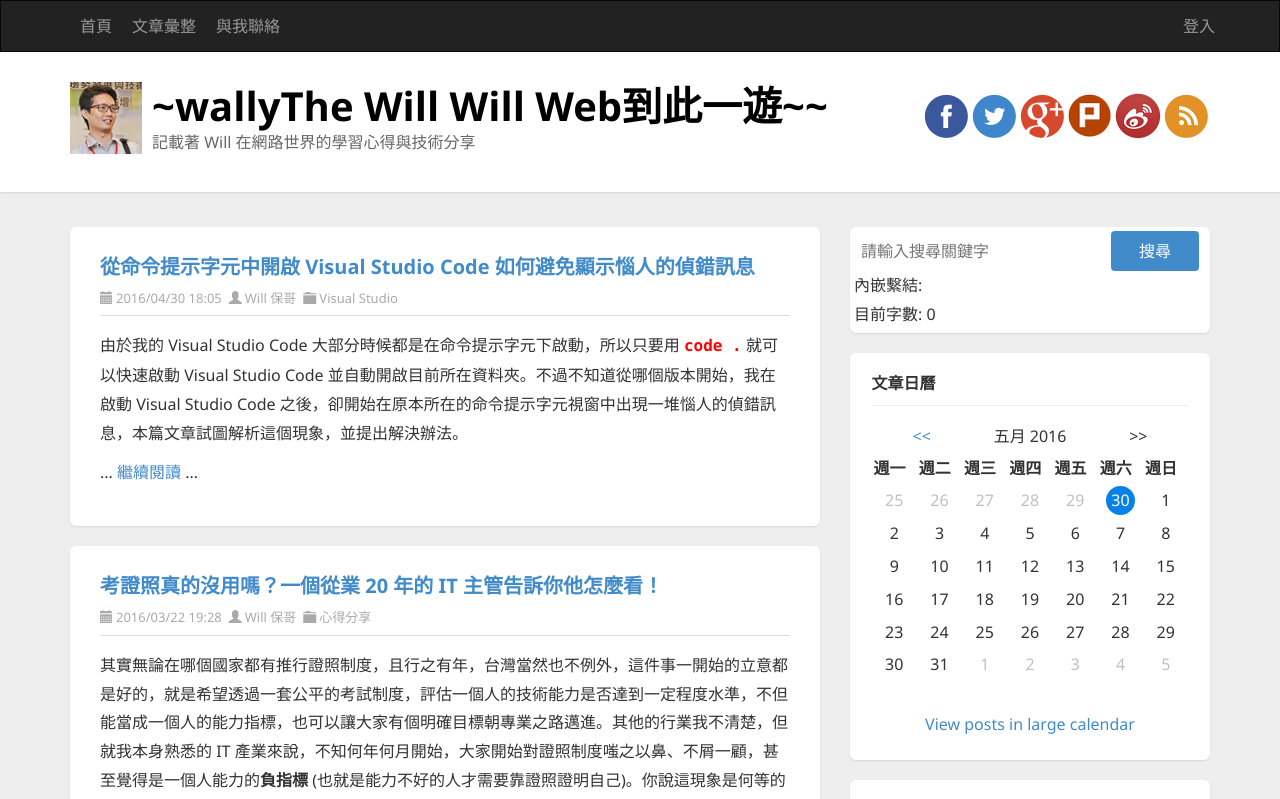
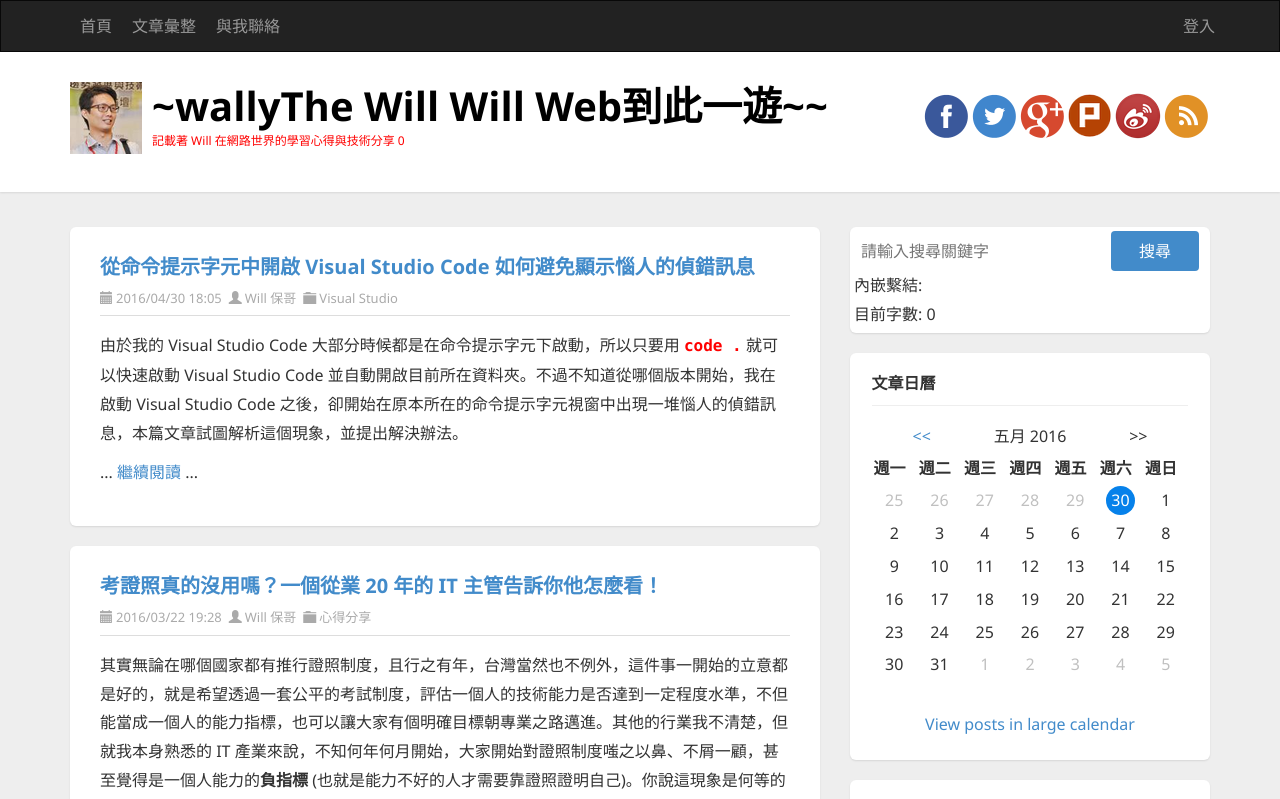
Before and after one commit to wally0302/praticeAngular, an Angular app: page / in a window 1280 px wide. Shown: the top 799 px of the page. Built offline with nearby package versions, Linux system fonts and the light colour scheme.

Commit message:
屬性型指令 並直接tag修改樣式(文字大小)

```diff
--- a/src/app/header/header.component.html
+++ b/src/app/header/header.component.html
@@ -31,7 +31,12 @@
       <hgroup class="pull-left">
         <!-- 屬性繫結 (Property Binding) -->
         <h1><a [href]="url">~{{title}}The Will Will Web到此一遊~~</a></h1>
-        <h3>記載著 Will 在網路世界的學習心得與技術分享</h3>
+        <!--  屬性型指令 -->
+        <!-- 以下三種都可以改變樣式 -->
+        <!-- <h3 [ngStyle]="getStyle()">記載著 Will 在網路世界的學習心得與技術分享 {{counter}}</h3> -->
+        <h3 [style.font-size]="(12+counter) + 'px'"  [style.color]="'red'"   >記載著 Will 在網路世界的學習心得與技術分享 {{counter}}</h3>
+        <!-- <h3 [ngStyle]="{'font-size': (12+ counter) +'px'}">記載著 Will 在網路世界的學習心得與技術分享 {{counter}}</h3> -->
+
       </hgroup>
 
       <div id="social-icons" class="pull-right social-icon">
--- a/src/app/header/header.component.ts
+++ b/src/app/header/header.component.ts
@@ -1,20 +1,29 @@
 import { Component } from '@angular/core';
+import { CommonModule } from '@angular/common'; //ngStyle所以要引入CommonModule
 
 @Component({
   selector: 'app-header',
   standalone: true,
-  imports: [],
+  imports: [CommonModule],
   templateUrl: './header.component.html',
   styleUrl: './header.component.css'
 })
 export class HeaderComponent {
   title = 'wally';
-  url='http://blog.miniasp.com/';
-  imageurl='/assets/images/logo.png';
+  url = 'http://blog.miniasp.com/';
+  imageurl = '/assets/images/logo.png';
+  counter = 0;//計數器
 
   changeTitle($altKey: boolean) {
     if ($altKey) {
       this.title = 'change title test';
     }
+    this.counter++;
+  }
+  //  屬性型指令
+  getStyle() {
+    return {
+      'font-size': (12+this.counter) +'px'
+    };
   }
 }
```
